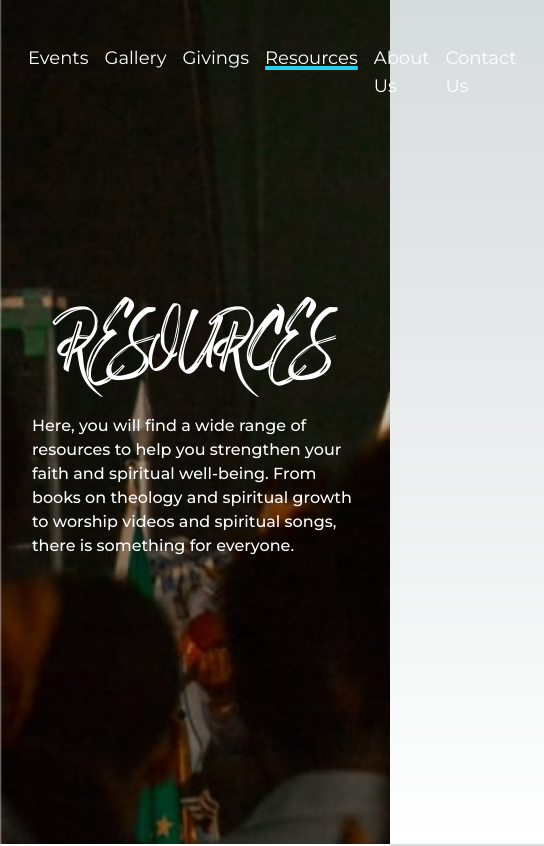
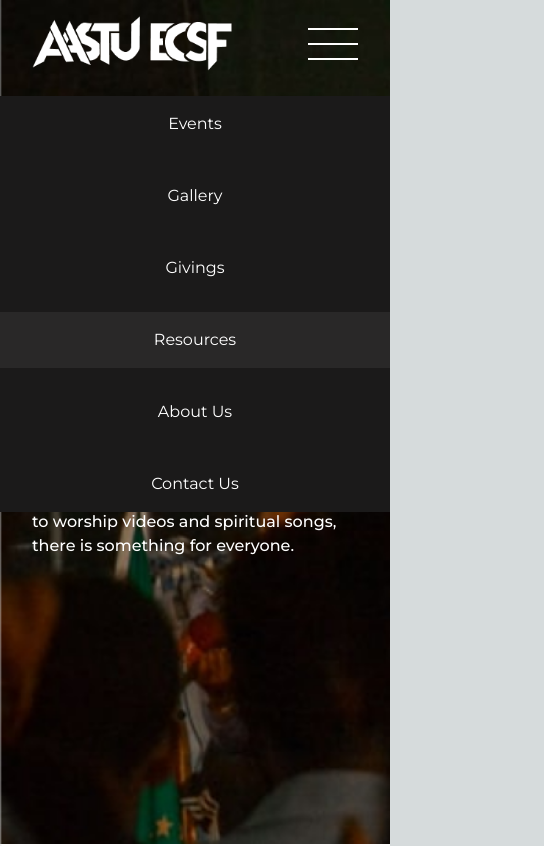
Before and after one commit to dagmawibabi/AASTUECSF, a Next.js app: page /resources in a window 390 px wide. Shown: the top 846 px of the page, 544 px wide, since content can reach past the window. Built offline with nearby package versions, Linux system fonts and the light colour scheme.

Commit message:
feat: make navbar responsive

```diff
--- a/components/Footer.tsx
+++ b/components/Footer.tsx
@@ -36,7 +36,7 @@ const Footer: React.FC<Props> = ({ navLinks }) => {
           backgroundImage: `url(${FooterBG.src})`,
           backgroundSize: "100% 100%",
         }}
-        className="col-span-3 flex flex-col items-center justify-center bg-no-repeat px-12 xl:col-span-1"
+        className="flex flex-col items-center justify-center bg-no-repeat px-4 sm:px-12 xl:col-span-1"
       >
         <p className="text-2xl font-semibold">
           Be a Part of <br />
@@ -48,7 +48,7 @@ const Footer: React.FC<Props> = ({ navLinks }) => {
           Subscribe Now for Up-to-the-Minute Connections
         </p>
         <form
-          className="mt-14 flex justify-between rounded-full border border-white"
+          className="mt-8 sm:mt-14 flex justify-between rounded-full border border-white"
           method="POST"
         >
           <input
--- a/components/Icons.tsx
+++ b/components/Icons.tsx
@@ -343,3 +343,22 @@ export const FacebookIcon: React.FC<IconProps> = ({
     </svg>
   );
 };
+
+export const MenuIcon: React.FC<IconProps> = ({
+  className,
+  width = "50",
+  height = "50",
+}) => {
+  return (
+    <svg
+      xmlns="http://www.w3.org/2000/svg"
+      viewBox="0 0 50 50"
+      width={width}
+      height={height}
+      className={className}
+      fill="white"
+    >
+      <path d="M 0 9 L 0 11 L 50 11 L 50 9 Z M 0 24 L 0 26 L 50 26 L 50 24 Z M 0 39 L 0 41 L 50 41 L 50 39 Z" />
+    </svg>
+  );
+};
--- a/components/NavBar.tsx
+++ b/components/NavBar.tsx
@@ -4,7 +4,9 @@ import Image from "next/image";
 import Logo from "@/public/ecsfLogo.png";
 import Link from "next/link";
 import { usePathname } from "next/navigation";
-import React from "react";
+import React, { useState } from "react";
+import useNav from "@/hooks/useNav";
+import { MenuIcon } from "./Icons";
 
 type Props = {
   navLinks: linkDesc[];
@@ -17,13 +19,23 @@ type linkDesc = {
 
 const NavBar: React.FC<Props> = ({ navLinks }) => {
   const pathname = usePathname();
+  const isMobile = useNav(1007);
+  const [isMenuOpen, setIsMenuOpen] = useState(true);
 
+  console.log(isMobile);
   return (
-    <nav className="absolute mt-4 flex w-full justify-between">
+    <>
+      <nav className="absolute top-0 mt-4 flex w-full justify-between overflow-hidden px-8">
         <Link href="/">
-        <Image src={Logo} alt="ecsfLogo" />
+          <Image src={Logo} alt="ecsfLogo" width={200} />
         </Link>
-      <div className="flex basis-1/3 space-x-4 p-7 text-lg text-white">
+        {isMobile && (
+          <button onClick={() => setIsMenuOpen(!isMenuOpen)}>
+            <MenuIcon />
+          </button>
+        )}
+        {!isMobile && (
+          <div className="flex space-x-4 p-7 text-lg text-white">
             {navLinks.map((link, i) => {
               const isActive = pathname === link.href;
               return (
@@ -39,7 +51,26 @@ const NavBar: React.FC<Props> = ({ navLinks }) => {
               );
             })}
           </div>
+        )}
       </nav>
+      {isMenuOpen && (
+        <div className="absolute top-24 flex w-full flex-col gap-4 bg-[#1B1A1A] text-white">
+          {navLinks.map((link, i) => {
+            const isActive = pathname === link.href;
+            return (
+              <Link
+                key={i}
+                className={`p-4 text-center ${isActive ? "bg-[#292828]" : ""}`}
+                href={link.href}
+                onClick={() => setIsMenuOpen(false)}
+              >
+                {link.text}
+              </Link>
+            );
+          })}
+        </div>
+      )}
+    </>
   );
 };
 
--- a/hooks/useNav.ts
+++ b/hooks/useNav.ts
@@ -4,6 +4,8 @@ export default function useNav(breakpoint: number = 1063) {
   const [isMobile, setIsMobile] = useState<boolean>(false);
 
   useEffect(() => {
+    setIsMobile(window.innerWidth <= breakpoint);
+
     window.addEventListener("resize", () => {
       setIsMobile(window.innerWidth <= breakpoint);
     });
```
Also changed, not shown: assets/icons/menu_icon.svg (added). Lines whose indentation alone changed are shown as unchanged.
